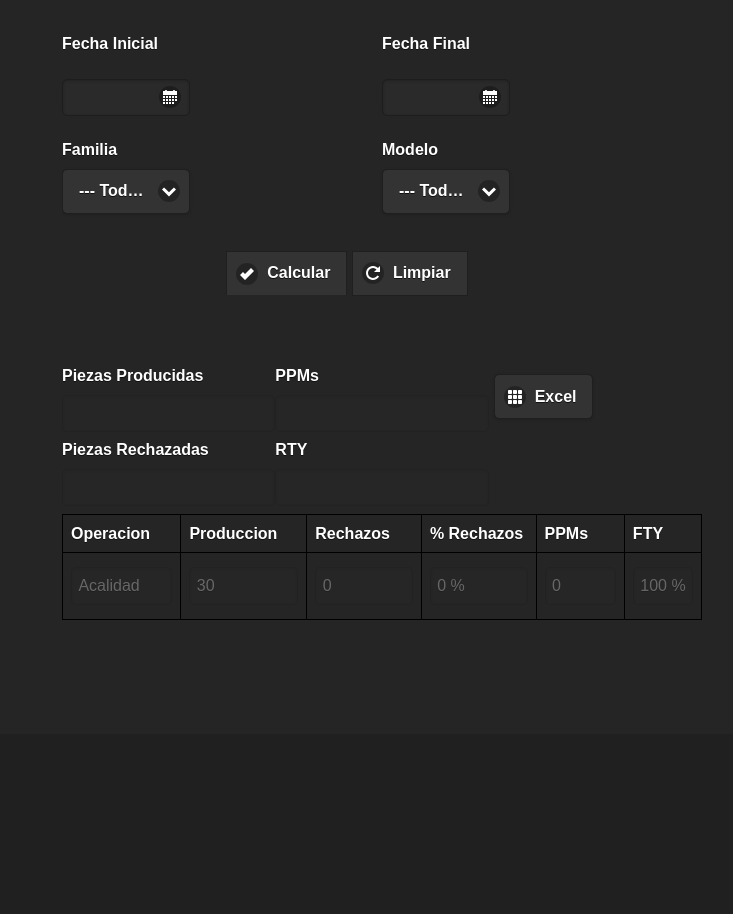
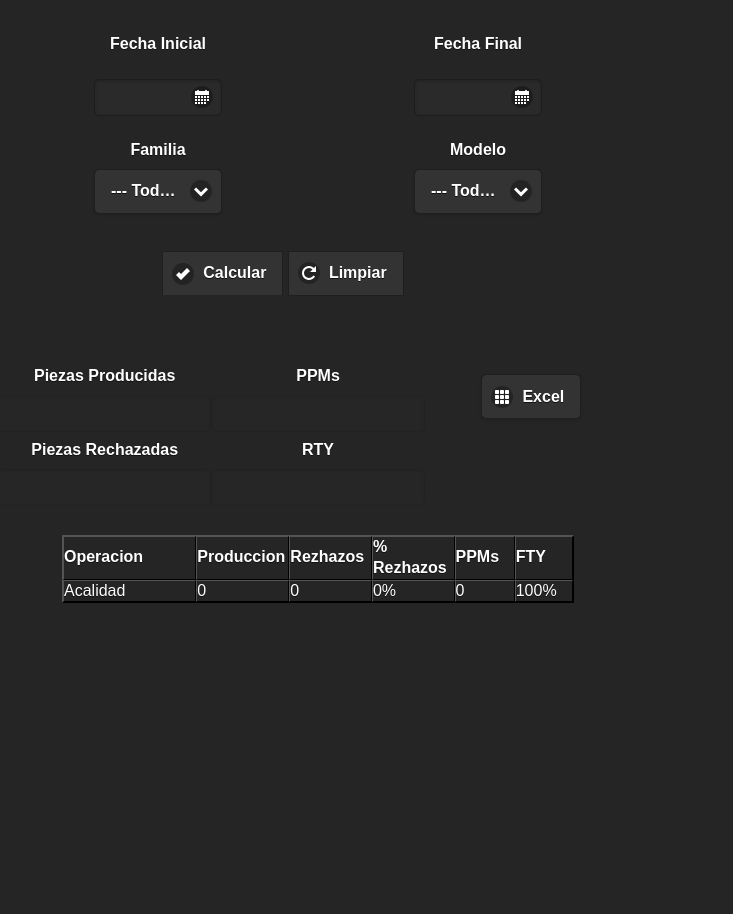
Before and after one commit to javierescudero/SIC-ULTIMATE, a PHP site: page /desempeno.html in a window 1280 px wide. Shown: the part 66-980 px from the top of the page, without its empty margins (322-1055 px from the left). Before the commit the page ends 686 px from the top, so only its background shows below. Run offline with PHP 8.4, Linux system fonts and the light colour scheme.

Commit message:
Se implemento la tabla en desempeno.html

```diff
--- a/css/css_style.css
+++ b/css/css_style.css
@@ -40,8 +40,6 @@ table, th, tr, td {
 	width: 46%;
 	height: 400px;
 	overflow: auto;
-	border: 3px solid black;
-	border-style: inset;
 }
 
 #divForm_FM {
@@ -76,8 +74,6 @@ table, th, tr, td {
 	width: 46%;
 	height: 400px;
 	overflow: auto;
-	border: 3px solid black;
-	border-style: inset;
 }
 
 /*Estilo de componentes.html*/
@@ -101,8 +97,6 @@ table, th, tr, td {
 	width: 60%;
 	height: 400px;
 	overflow: auto;
-	border: 3px solid black;
-	border-style: inset;
 }
 
 #divForm_CDF {
@@ -116,6 +110,12 @@ table, th, tr, td {
 #divForm_Reg {
 	width: 50%;
 	margin-left: 25%;
+}
+
+#divTabla_Reg {
+	width: 60%;
+	height: 400px;
+	overflow: auto;
 }
 
 #divCodigo_Reg, #divComponente_Reg { width: 50%; }
@@ -133,7 +133,13 @@ table, th, tr, td {
 /*Estilo de desempeno.html*/
 #divForm_Des {
 	width: 50%;
-	margin-left: 30%;
+	margin-left: 25%;
+}
+
+#divTabla_Des {
+	width: 80%;
+	height: 400px;
+	overflow: auto;
 }
 
 #selectFamilia_Des, #selectModelo_Des { width: 40%; }
--- a/desempeno.html
+++ b/desempeno.html
@@ -67,6 +67,7 @@
 
 		<!-- Formulario -->
 		<div id="divForm_Des">
+			<center>
 				<form action="">
 				<div class="ui-grid-a">
 					<div class="ui-block-a">
@@ -125,29 +126,34 @@
 						<a href="" data-role="button" id="btnExcel" data-icon="grid" data-inline="true">Excel</a>
 					</div>
 				</div>
-			</form>
-			<table data-role="table" class="ui-responsive" cellspacing="1" cellpadding="1">
+				<center>
+				<div id="divTabla_Des">
+						<table id="tabla_Des" cellpadding="0" cellspacing="0" border="0" class="display">
 						<thead>
 							<tr>
-						<th>Operacion</th>
-						<th>Produccion</th>
-						<th>Rechazos</th>
-						<th>% Rechazos</th>
-						<th>PPMs</th>
-						<th>FTY</th>
+								<th width="280" align="left">Operacion</th>
+								<th width="100" align="left">Produccion</th>
+								<th width="100" align="left">Rezhazos</th>
+								<th width="100" align="left">% Rezhazos</th>
+								<th width="100" align="left">PPMs</th>
+								<th width="100" align="left">FTY</th>
 							</tr>
 						</thead>
 						<tbody>
+							<!--Primer Dato (Para el 2do hay que cambiar el id y el for)-->
 							<tr>
-						<td><input type="text" value="Acalidad" disabled></td>
-						<td><input type="text" value="30" disabled></td>
-						<td><input type="text" value="0" disabled></td>
-						<td><input type="text" value="0 %" disabled></td>
-						<td><input type="text" value="0" disabled></td>
-						<td><input type="text" value="100 %" disabled></td>
+								<td>Acalidad</td>
+								<td>0</td>
+								<td>0</td>
+								<td>0%</td>
+								<td>0</td>
+								<td>100%</td>
 							</tr>
-				</tbody>
-			</table>
+				</div>
+			</center><br>
+			</form>
+			</center>
+
 		</div>
 	</div>
 </body>
--- a/fam&mod.html
+++ b/fam&mod.html
@@ -265,6 +265,7 @@
 									</select>
 								</td>
 							</tr>
+						</tbody>
 				</div>
 			</center>
 			</form>
--- a/tendencia.html
+++ b/tendencia.html
@@ -113,6 +113,9 @@
 				<a href="" data-role="button" id="btnCalcular" data-icon="check" data-inline="true">Calcular</a>
 				<a href="" data-role="button" id="btnLimpiar" data-icon="refresh" data-inline="true">Limpiar</a>
 			</fieldset><br><br><br>
+
+
+
 			</form>
 			<table id="tablaTendencia" data-role="table" class="ui-responsive" cellspacing="1" cellpadding="1">
 				<thead>
```
Lines whose indentation alone changed are shown as unchanged.
